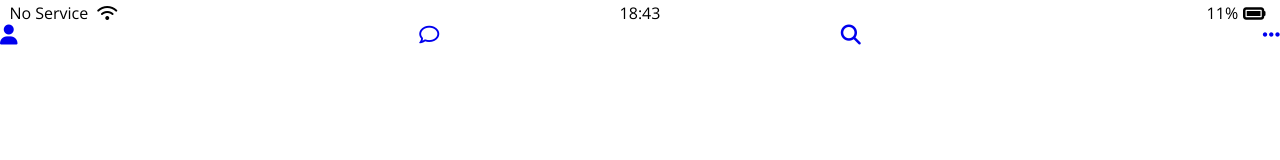
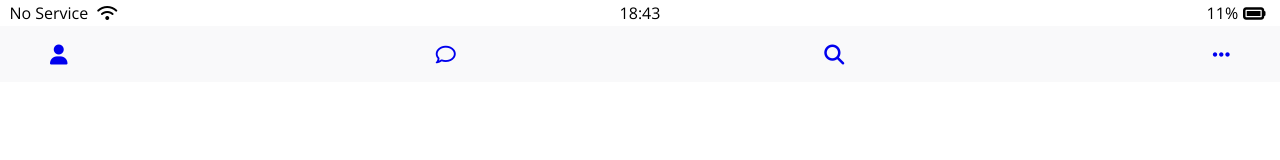
Before and after one commit to junil-kim/kokoa-clone-2020, a plain HTML site: page friends.html in a window 1280 px wide. Drawn offline with nearby package versions, Linux system fonts and the light colour scheme.

Commit message:
Update nav-bar.css

```diff
--- a/css/components/nav-bar.css
+++ b/css/components/nav-bar.css
@@ -1,3 +1,8 @@
+.nav {
+  background-color: #f9f9fa;
+  padding: 20px 50px;
+}
+
 .nav__list {
   display: flex;
   justify-content: space-between;
```
